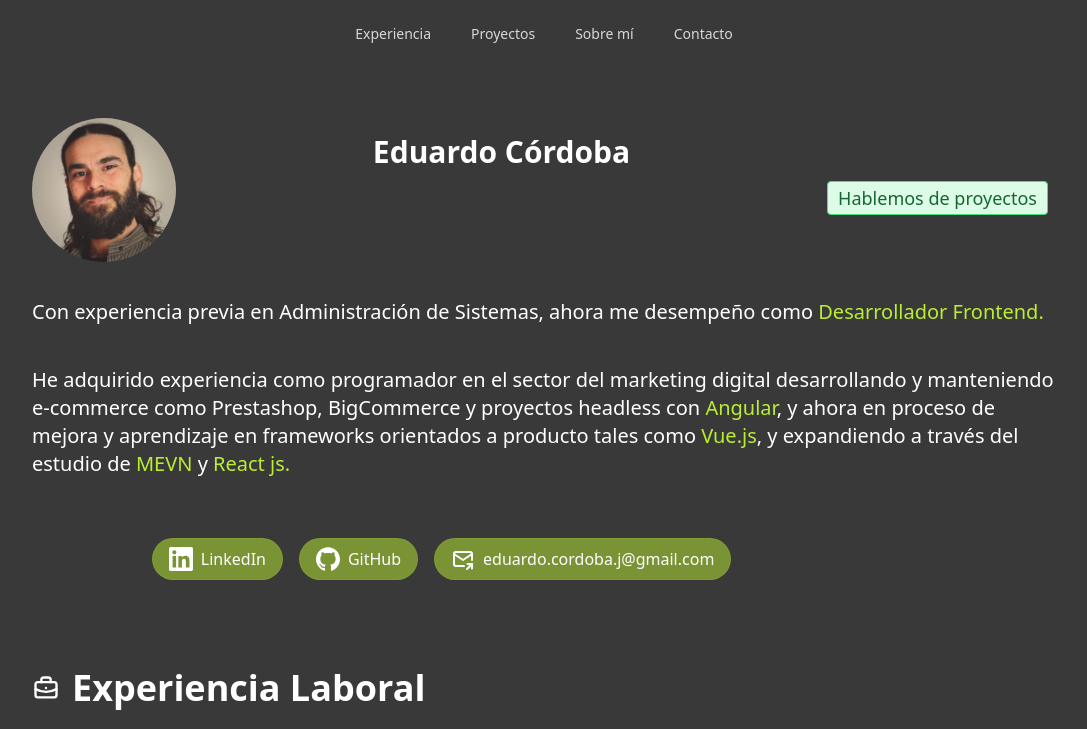
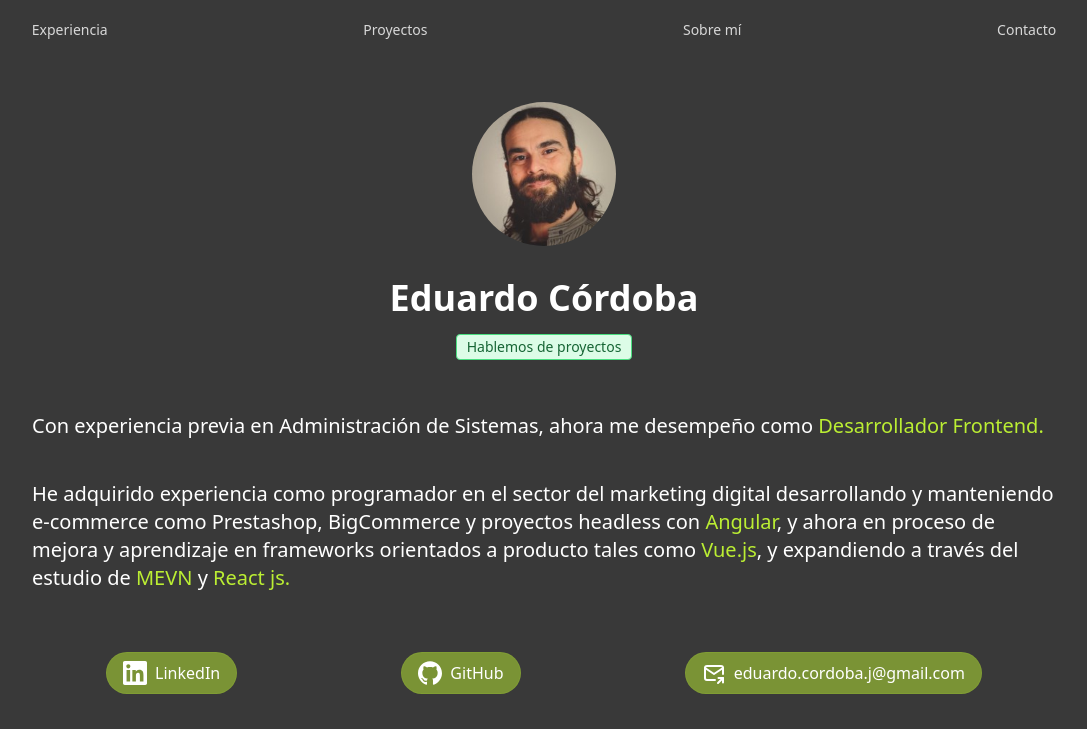
Before and after one commit to ejcordoba/portfolio-astro, an Astro site: page / in a window 1280 px wide. Shown: the top 729 px of the page, without its empty margins (96-1183 px from the left). Built offline with nearby package versions, Linux system fonts and the light colour scheme; Astro itself is replaced by a stand-in of ours.

Commit message:
Reworking layout

```diff
--- a/src/components/Badge.astro
+++ b/src/components/Badge.astro
@@ -2,6 +2,6 @@
   href="https://www.linkedin.com/in/e-j-cordoba/"
   target="_blank"
   rel="noopener"
-  class="w-max bg-green-100 hover:bg-green-200 text-green-800 xs:text-lg text-sm font-medium me-2 px-2.5 py-0.5 rounded dark:bg-green-700 dark:text-green-400 border border-green-400 inline-flex items-center justify-center"
+  class="inline-flex w-max items-center justify-center rounded border border-green-400 bg-green-100 px-2.5 py-0.5 text-sm font-medium text-green-800 hover:bg-green-200 dark:bg-green-700 dark:text-green-400"
   ><slot /></a
 >
--- a/src/components/Header.astro
+++ b/src/components/Header.astro
@@ -1,16 +1,15 @@
-<header
-  class="flex justify-center items-center xs:py-6 py-5 w-full xl:w-[1120px] mx-auto">
-  <nav class="flex flex-row gap-x-10 opacity-80">
-    <a class="text-xl xs:text-sm underline-animation" href="/#experience"
+<header class="py-5">
+  <nav class="flex flex-row justify-around opacity-80">
+    <a class="underline-animation text-xl xs:text-sm" href="/#experience"
       >Experiencia</a
     >
-    <a class="text-xl xs:text-sm underline-animation" href="/#projects"
+    <a class="underline-animation text-xl xs:text-sm" href="/#projects"
       >Proyectos</a
     >
-    <a class="text-xl xs:text-sm underline-animation" href="/#about">Sobre mí</a
+    <a class="underline-animation text-xl xs:text-sm" href="/#about">Sobre mí</a
     >
     <a
-      class="text-xl xs:text-sm underline-animation"
+      class="underline-animation text-xl xs:text-sm"
       href="mailto:eduardo.cordoba.j@gmail.com">Contacto</a
     >
   </nav>
--- a/src/pages/index.astro
+++ b/src/pages/index.astro
@@ -21,15 +21,15 @@ import Download from "@/components/icons/Download.astro";
   description="Desarrollador Web Frontend con varios años de experiencia en programación e informática. Viviendo la adquisición de experiencia, con voluntad de aprendizaje y de expansión personal."
 >
   <main class="px-4">
-    <SectionContainer class="xs:mx-auto xs:w-full xs:py-12">
-      <div class="flex justify-between xs:gap-x-5">
+    <SectionContainer class="mx-auto my-10 w-full">
+      <div class="my-8 flex flex-col gap-y-4 align-middle">
         <img
-          class="mb-4 size-20 rounded-full object-cover xs:size-36"
+          class="mb-4 size-20 self-center rounded-full object-cover xs:size-36"
           src="photo.jpeg"
           alt="Eduardo Cordoba photo"
         />
         <h1
-          class="flex flex-row gap-x-4 text-balance text-5xl font-bold text-white xs:justify-center xs:py-4 xs:text-center xs:text-3xl"
+          class="flex flex-row items-center justify-center gap-x-4 text-balance align-middle text-4xl font-bold text-white"
         >
           Eduardo Córdoba
         </h1>
@@ -58,7 +58,7 @@ import Download from "@/components/icons/Download.astro";
           > y <span class="text-complementary-color">React js.</span>
         </p>
         <nav
-          class="flex justify-center xs:my-10 xs:w-4/5 xs:flex-col xs:justify-center xs:gap-x-1 xs:gap-y-3 md:flex-row md:gap-x-4"
+          class="flex w-full flex-row items-center justify-around xs:my-10 xs:flex-col xs:gap-x-1 xs:gap-y-3 md:flex-row md:gap-x-4"
         >
           <SocialPill href="https://www.linkedin.com/in/e-j-cordoba/">
             <LinkedInIcon class="size-6" />
```
